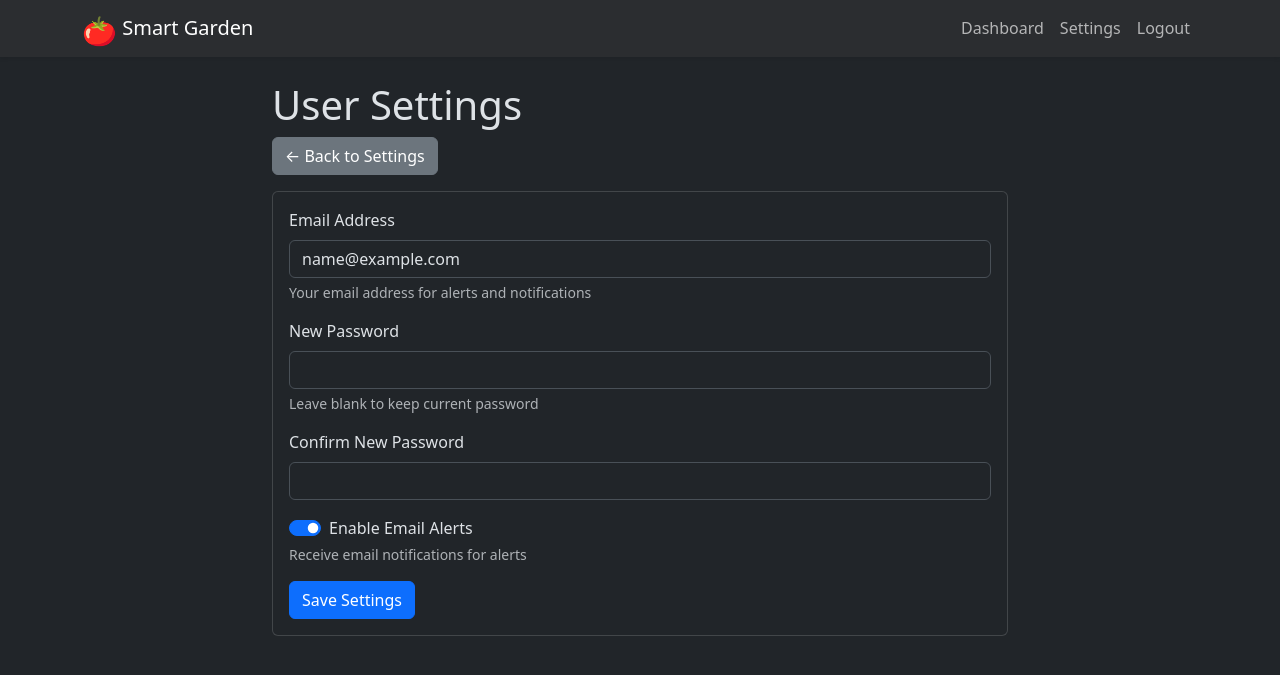
After one commit to eddiegreysherman/smart-garden, a Flask app: page /settings/user in a window 1280 px wide. The commit adds this page. Shown: the top 675 px of the page. Run offline with Flask 3, Linux system fonts and the light colour scheme; the visitor is signed in with stand-in values (Sample User, id 1); data that the repository does not hold is empty.

Commit message:
settings user, lights

```diff
--- a/app/forms.py
+++ b/app/forms.py
@@ -1,7 +1,8 @@
 from flask_wtf import FlaskForm
 from wtforms import StringField, PasswordField, SubmitField, FloatField, TimeField, SelectField, BooleanField, IntegerField, HiddenField
-from wtforms.validators import DataRequired, Length, Email, EqualTo, ValidationError, NumberRange
+from wtforms.validators import DataRequired, Length, Email, EqualTo, ValidationError, NumberRange, Optional
 from app.models import User
+from flask_login import current_user
 
 class RegistrationForm(FlaskForm):
     username = StringField('Username',
@@ -85,3 +86,42 @@ class CO2SettingsForm(FlaskForm):
             NumberRange(min=500, max=4000)
         ])
     submit = SubmitField('Save Settings')
+
+class LightSettingsForm(FlaskForm):
+    light_on_time = TimeField('Lights On Time',
+        validators=[DataRequired()])
+    light_off_time = TimeField('Lights Off Time',
+        validators=[DataRequired()])
+    submit = SubmitField('Save Settings')
+
+    def validate_light_off_time(self, field):
+        if self.light_on_time.data and field.data:
+            # Convert both times to minutes since midnight for comparison
+            on_minutes = self.light_on_time.data.hour * 60 + self.light_on_time.data.minute
+            off_minutes = field.data.hour * 60 + field.data.minute
+            if on_minutes == off_minutes:
+                raise ValidationError('On and Off times cannot be the same')
+
+class UserSettingsForm(FlaskForm):
+    email = StringField('Email Address',
+        validators=[
+            DataRequired(),
+            Email(message="Please enter a valid email address")
+        ])
+    new_password = PasswordField('New Password',
+        validators=[
+            Optional(),  # Password is optional
+            Length(min=8, message="Password must be at least 8 characters")
+        ])
+    confirm_password = PasswordField('Confirm New Password',
+        validators=[
+            EqualTo('new_password', message='Passwords must match')
+        ])
+    enable_alerts = BooleanField('Enable Email Alerts')
+    submit = SubmitField('Save Settings')
+
+    def validate_email(self, email):
+        if email.data != current_user.email:  # Only check if email is being changed
+            user = User.query.filter_by(email=email.data).first()
+            if user:
+                raise ValidationError('That email is already registered.')
--- a/app/routes.py
+++ b/app/routes.py
@@ -6,7 +6,7 @@ from app.models import SensorReading, SystemSetting
 from sqlalchemy import func
 from flask import Response
 from app.camera import generate_frames
-from app.forms import TemperatureSettingsForm, HumiditySettingsForm, CO2SettingsForm
+from app.forms import TemperatureSettingsForm, HumiditySettingsForm, CO2SettingsForm, LightSettingsForm, UserSettingsForm
 from app import db
 
 main = Blueprint('main', __name__)
@@ -56,6 +56,14 @@ def settings():
         'co2': {
             'min': get_system_setting('co2', 'min', default=400),
             'max': get_system_setting('co2', 'max', default=1500)
+        },
+        'light': {
+            'on_time': get_system_setting('light', 'on_time', default='06:00'),
+            'off_time': get_system_setting('light', 'off_time', default='20:00')
+        },
+        'user': {
+            'email': current_user.email,
+            'alerts_enabled': get_system_setting('user', 'alerts_enabled', default='true')
         }
     }
 
@@ -112,6 +120,60 @@ def co2_settings():
     form.co2_max.data = get_system_setting('co2', 'max', default=1800)
 
     return render_template('settings/co2.html', form=form)
+
+@main.route('/settings/light', methods=['GET', 'POST'])
+@login_required
+def light_settings():
+    form = LightSettingsForm()
+
+    if form.validate_on_submit():
+        # Convert time objects to string for storage (HH:MM format)
+        on_time = form.light_on_time.data.strftime('%H:%M')
+        off_time = form.light_off_time.data.strftime('%H:%M')
+
+        save_system_setting('light', 'on_time', on_time)
+        save_system_setting('light', 'off_time', off_time)
+        flash('Light schedule updated successfully!', 'success')
+        return redirect(url_for('main.light_settings'))
+
+    # Load current settings
+    on_time_str = get_system_setting('light', 'on_time', default='06:00')
+    off_time_str = get_system_setting('light', 'off_time', default='20:00')
+
+    # Convert string times to time objects for the form
+    from datetime import datetime
+    form.light_on_time.data = datetime.strptime(on_time_str, '%H:%M').time()
+    form.light_off_time.data = datetime.strptime(off_time_str, '%H:%M').time()
+
+    return render_template('settings/light.html', form=form)
+
+@main.route('/settings/user', methods=['GET', 'POST'])
+@login_required
+def user_settings():
+    form = UserSettingsForm()
+
+    if form.validate_on_submit():
+        # Handle email change
+        if form.email.data != current_user.email:
+            current_user.email = form.email.data
+            flash('Email updated successfully!', 'success')
+
+        # Handle password change
+        if form.new_password.data:
+            current_user.set_password(form.new_password.data)
+            flash('Password updated successfully!', 'success')
+
+        # Handle alert settings
+        save_system_setting('user', 'alerts_enabled',
+                          'true' if form.enable_alerts.data else 'false')
+
+        db.session.commit()
+        return redirect(url_for('main.user_settings'))
+
+    # Load current settings
+    form.email.data = current_user.email
+    form.enable_alerts.data = get_system_setting('user', 'alerts_enabled', default='true')
+    return render_template('settings/user.html', form=form)
 
 def save_system_setting(setting_type, key, value):
     """Save a system-wide setting to the database"""
--- /dev/null
+++ b/app/templates/settings/user.html
@@ -0,0 +1,52 @@
+{% extends "base.html" %}
+{% block content %}
+<div class="row mb-4">
+    <div class="col-md-8 offset-md-2">
+        <h1>User Settings</h1>
+        <a href="{{ url_for('main.settings') }}" class="btn btn-secondary mb-3">← Back to Settings</a>
+
+        <form method="POST">
+            {{ form.csrf_token }}
+            <div class="card">
+                <div class="card-body">
+                    <div class="mb-3">
+                        {{ form.email.label(class="form-label") }}
+                        {{ form.email(class="form-control") }}
+                        {% if form.email.errors %}
+                            <div class="alert alert-danger">{{ form.email.errors[0] }}</div>
+                        {% endif %}
+                        <div class="form-text">Your email address for alerts and notifications</div>
+                    </div>
+
+                    <div class="mb-3">
+                        {{ form.new_password.label(class="form-label") }}
+                        {{ form.new_password(class="form-control") }}
+                        {% if form.new_password.errors %}
+                            <div class="alert alert-danger">{{ form.new_password.errors[0] }}</div>
+                        {% endif %}
+                        <div class="form-text">Leave blank to keep current password</div>
+                    </div>
+
+                    <div class="mb-3">
+                        {{ form.confirm_password.label(class="form-label") }}
+                        {{ form.confirm_password(class="form-control") }}
+                        {% if form.confirm_password.errors %}
+                            <div class="alert alert-danger">{{ form.confirm_password.errors[0] }}</div>
+                        {% endif %}
+                    </div>
+
+                    <div class="mb-3">
+                        <div class="form-check form-switch">
+                            {{ form.enable_alerts(class="form-check-input") }}
+                            {{ form.enable_alerts.label(class="form-check-label") }}
+                        </div>
+                        <div class="form-text">Receive email notifications for alerts</div>
+                    </div>
+
+                    {{ form.submit(class="btn btn-primary") }}
+                </div>
+            </div>
+        </form>
+    </div>
+</div>
+{% endblock %}
```
Also changed, not shown: app/templates/settings/index.html (+21 -0 lines), app/templates/settings/light.html (added, +32 -0 lines).
